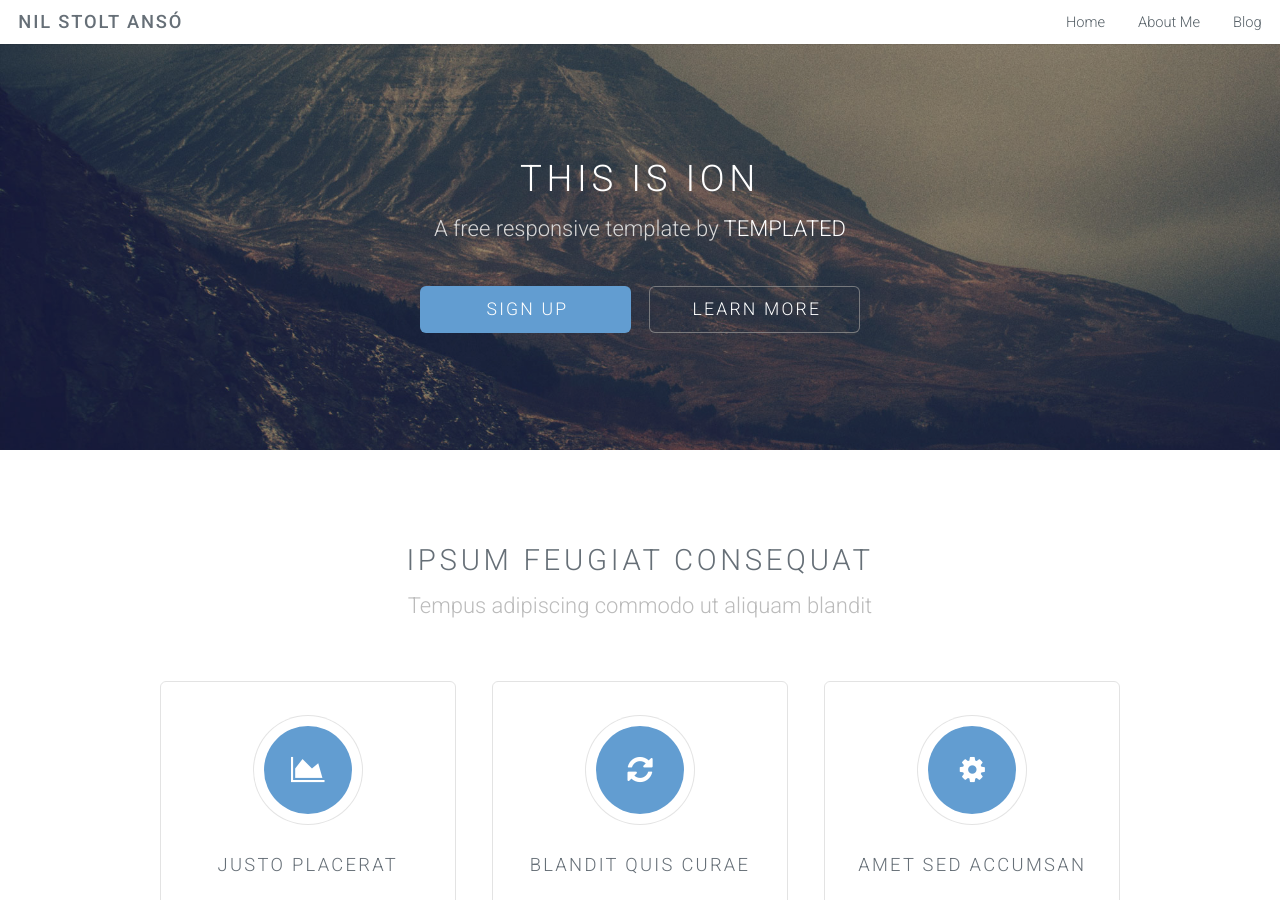
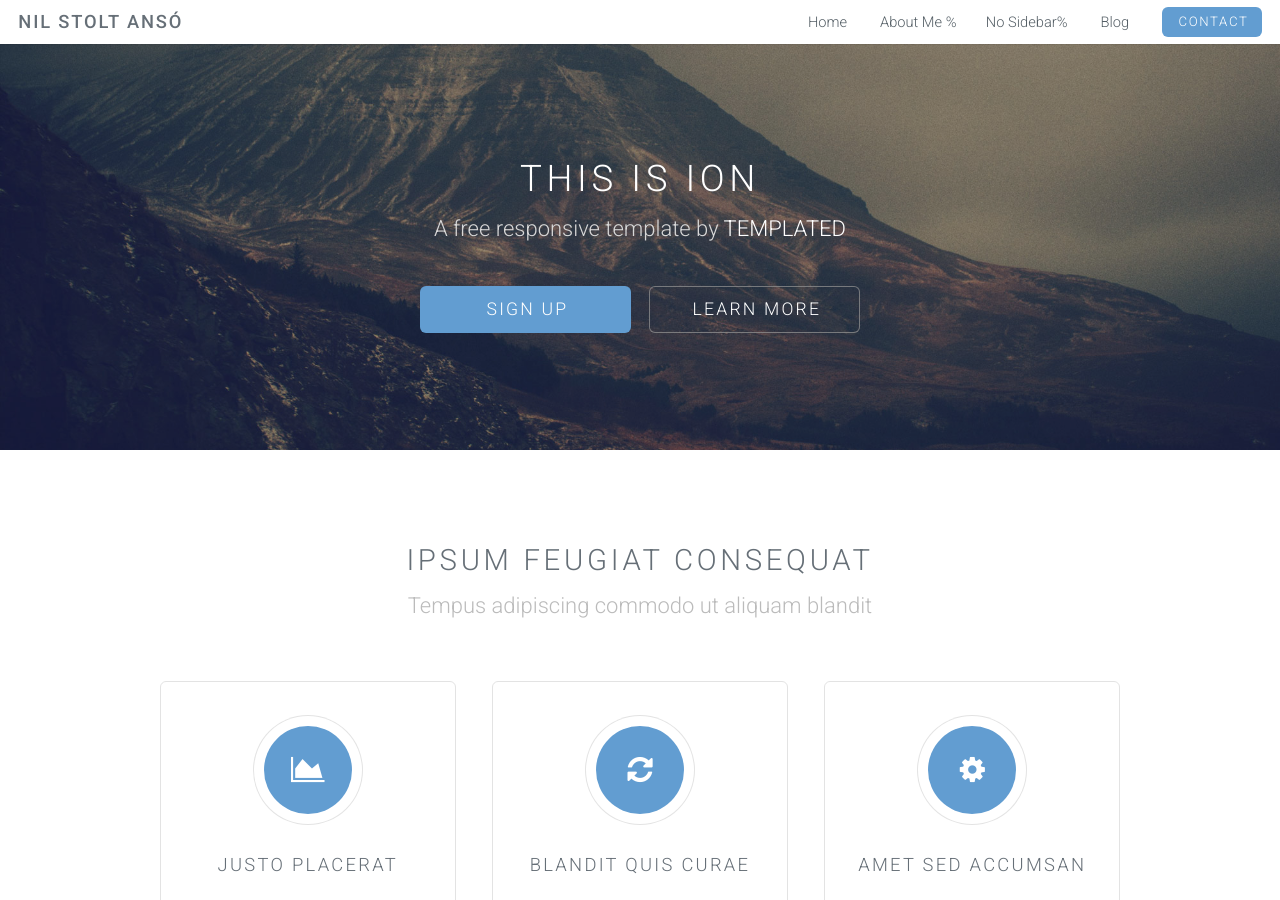
Before and after one commit to NILOIDE/NILOIDE.github.io, a Jekyll site: the page built from index.html, in a window 1280 px wide and 900 px high. Built offline with Jekyll 4.4.1, drawn with Linux system fonts in a browser that asks for light colours.

Commit message:
Retouched header

```diff
--- a/_includes/header.html
+++ b/_includes/header.html
@@ -5,12 +5,14 @@
         <ul>
             <li><a href="{{ site.baseurl }}/">Home</a></li>
             <li><a href="{{ site.baseurl }}/About-Me.html">About Me</a></li>
+            %<li><a href="{{ site.baseurl }}/no-sidebar.html">No Sidebar</a></li>%
             <li><a href="{{ site.baseurl }}/blog.html">Blog</a></li>
             {% for page in site.pages %}
                   {% if page.title %}
                     <li><a class="page-link" href="{{ page.url | prepend: site.baseurl }}">{{ page.title }}</a></li>
                   {% endif %}
             {% endfor %}
+            <li><a href="#" class="button special">Contact</a></li>
         </ul>
     </nav>
 </header>
```
